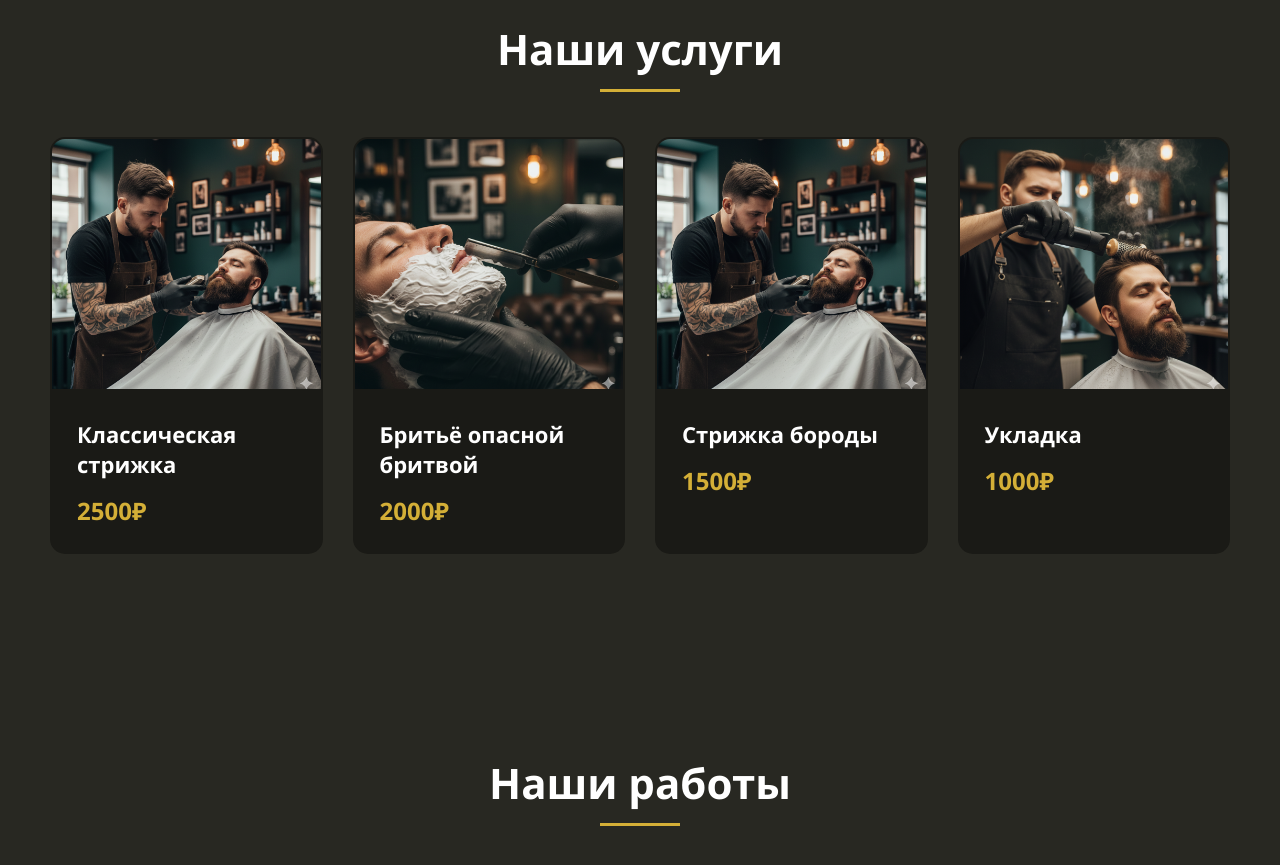
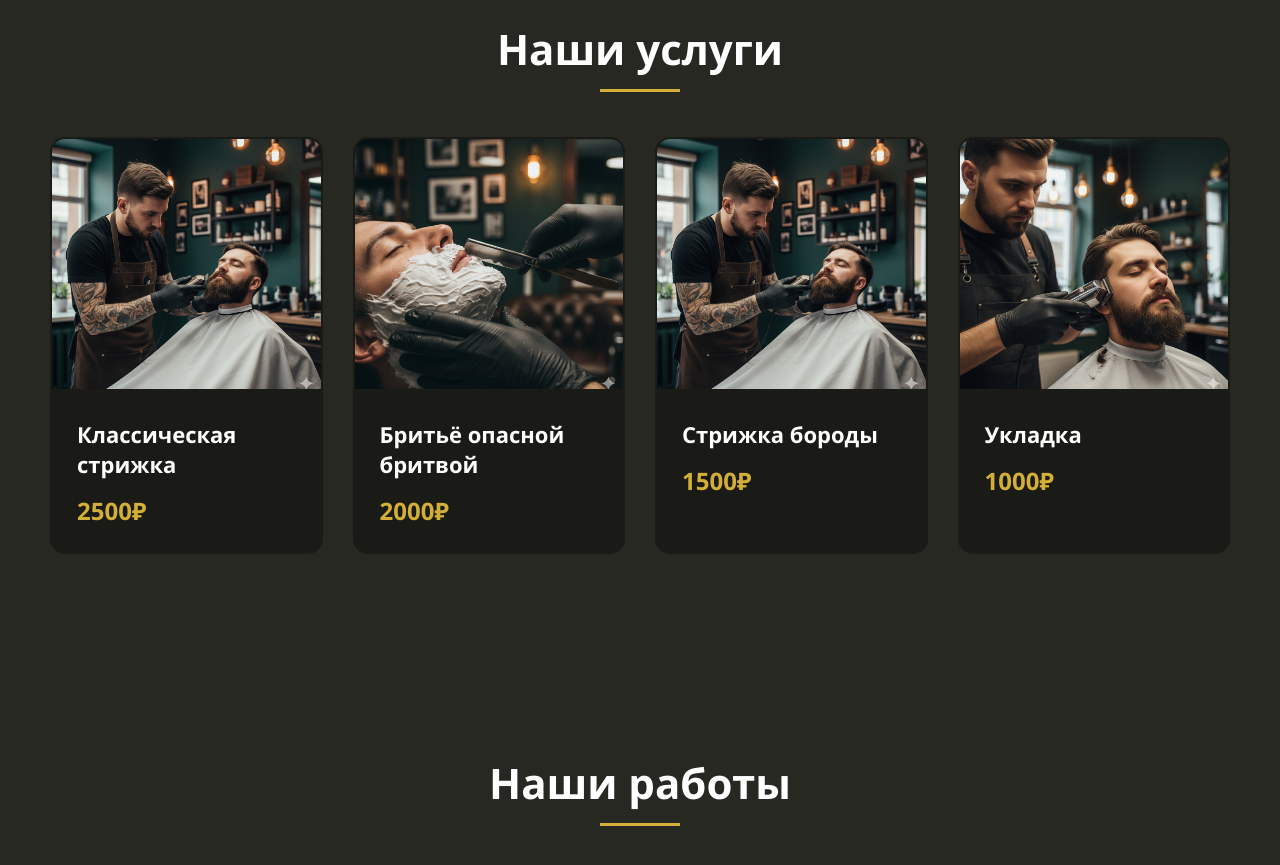
Before and after one commit to 0y6ek/Barbershop.github.io, a plain HTML site: page index.html in a window 1280 px wide. Shown: the part 880-1745 px from the top of the page. Drawn offline with Linux system fonts and the light colour scheme.

Commit message:
Update index.html

```diff
--- a/index.html
+++ b/index.html
@@ -47,7 +47,7 @@
                     </div>
                 </div>
                 <div class="service-card">
-                    <img src="укладка1.png" alt="Укладка" class="service-card-image">
+                    <img src="Укладка.png" alt="Укладка" class="service-card-image">
                     <div class="service-card-content">
                         <h3>Укладка</h3>
                         <div class="price">1000₽</div>
```
